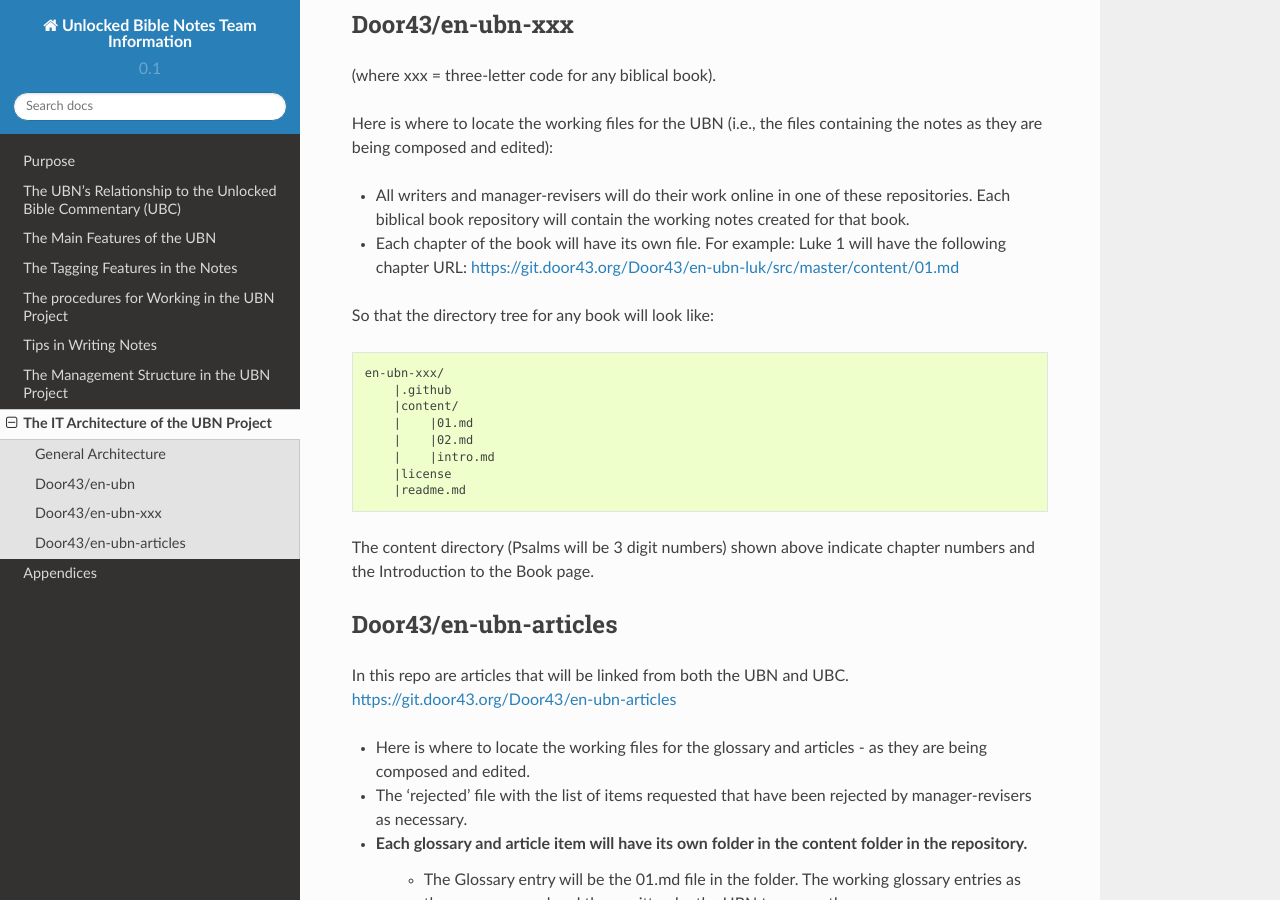
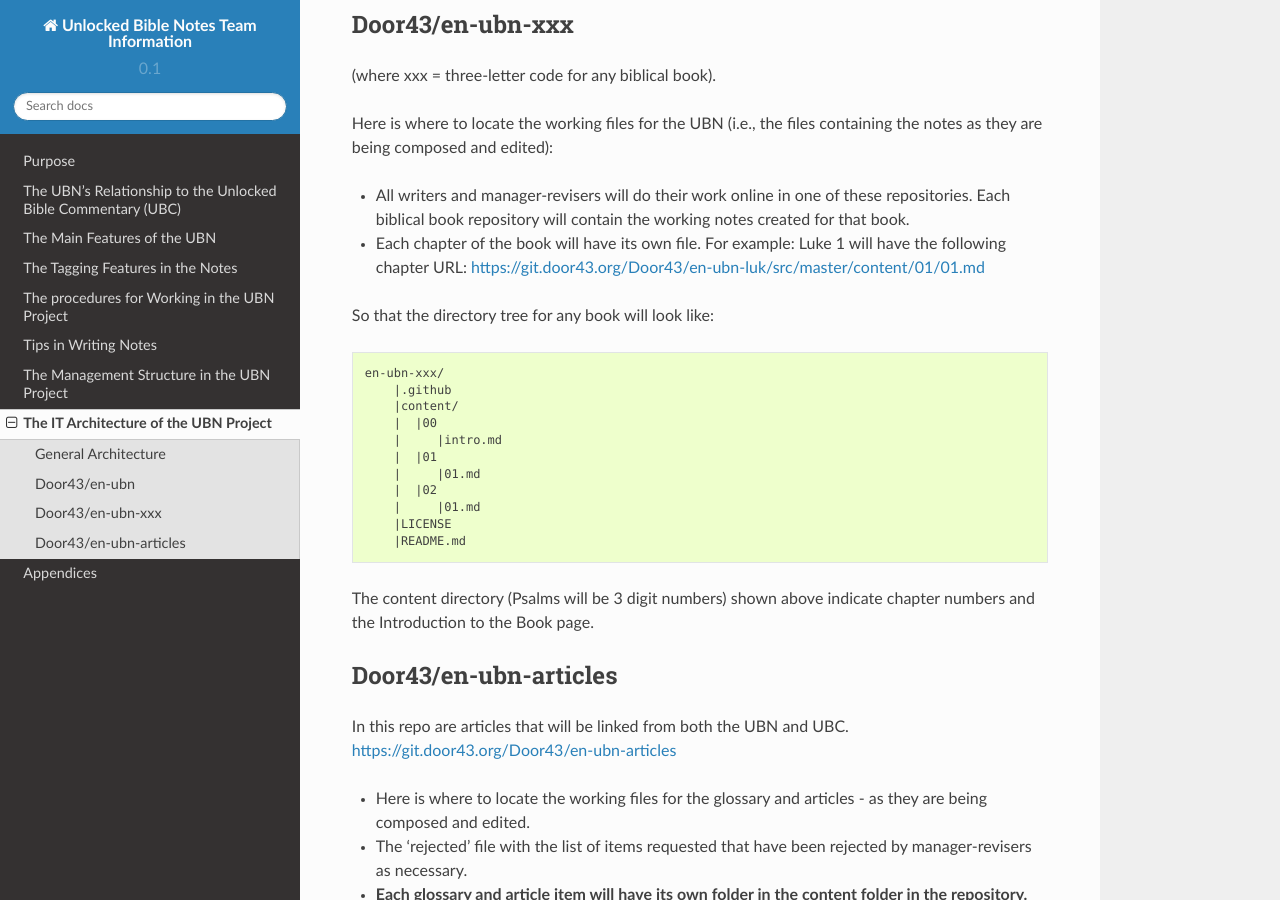
Before and after one commit to unfoldingWord-dev/Unlocked-Bible-Notes-Info, a Sphinx documentation site: the page built from docs/architecture.rst, in a window 1280 px wide and 900 px high, scrolled down 708 px. Built offline with Sphinx 7.4.7 and the Read the Docs theme 2.0.0, drawn with Linux system fonts in a browser that asks for light colours.

Commit message:
Update architecture.rst

```diff
--- a/docs/architecture.rst
+++ b/docs/architecture.rst
@@ -35,7 +35,7 @@ Door43/en-ubn-xxx
 Here is where to locate the working files for the UBN (i.e., the files containing the notes as they are being composed and edited):
 
 - All writers and manager-revisers will do their work online in one of these repositories. Each biblical book repository will contain the working notes created for that book.
-- Each chapter of the book will have its own file. For example: Luke 1 will have the following chapter URL: https://git.door43.org/Door43/en-ubn-luk/src/master/content/01.md
+- Each chapter of the book will have its own file. For example: Luke 1 will have the following chapter URL: https://git.door43.org/Door43/en-ubn-luk/src/master/content/01/01.md
 
 So that the directory tree for any book will look like:
 
@@ -44,11 +44,14 @@ So that the directory tree for any book will look like:
     en-ubn-xxx/
         |.github
         |content/
-        |    |01.md
-        |    |02.md
-        |    |intro.md
-        |license
-        |readme.md
+        |  |00
+        |     |intro.md
+        |  |01
+        |     |01.md
+        |  |02
+        |     |01.md
+        |LICENSE
+        |README.md
 
 
 The content directory (Psalms will be 3 digit numbers) shown above indicate chapter numbers and the Introduction to the Book page.
```
